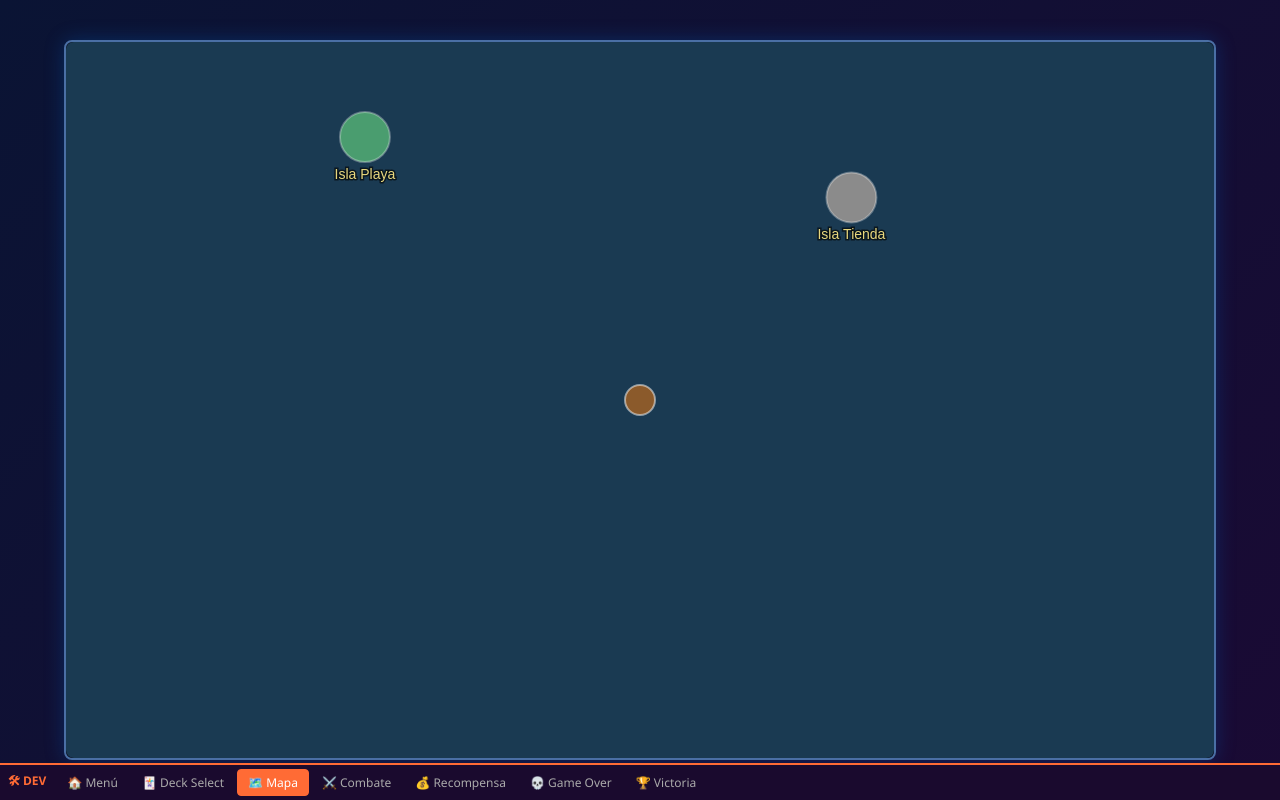
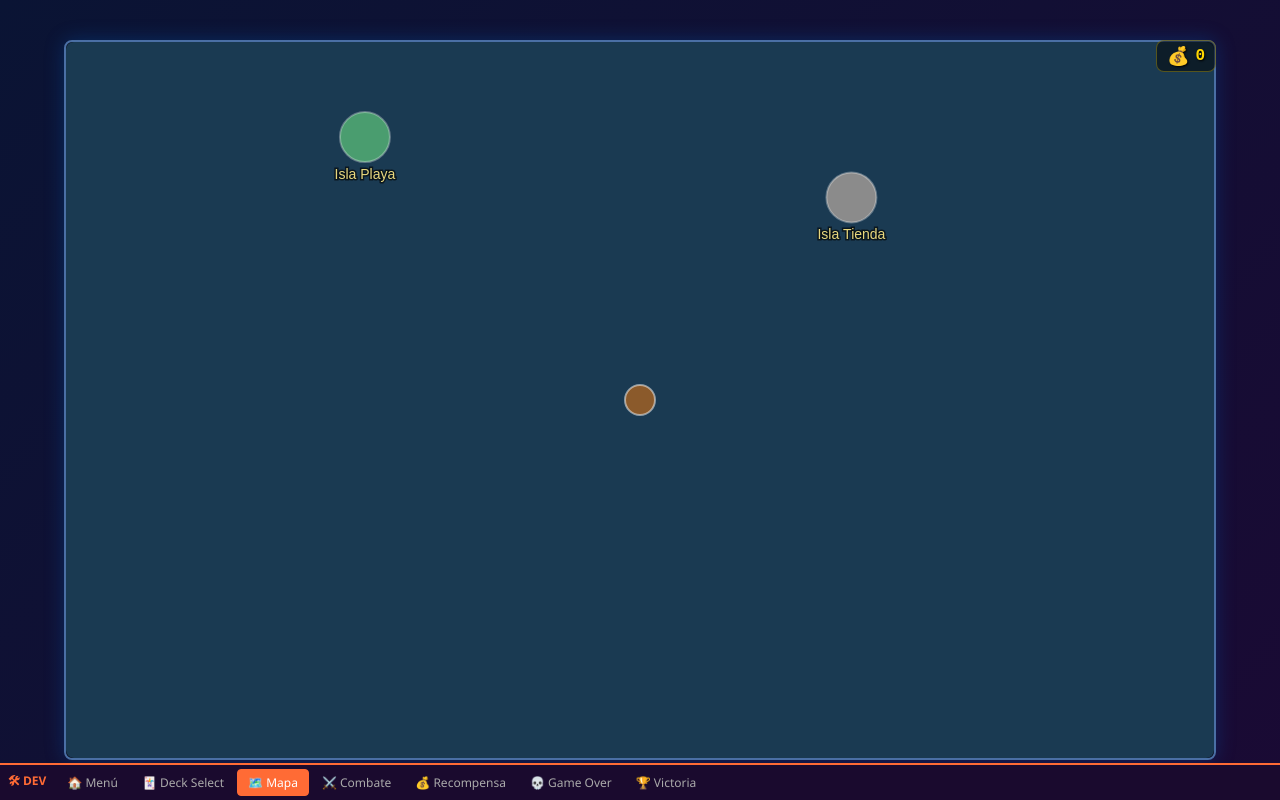
Before and after one commit to OskarRehbein/web_game_project_mc_or, a Vue app: page /map in a window 1280 px wide. Built offline with nearby package versions, Linux system fonts and the light colour scheme.

Commit message:
feat: T059 implementada, añadido GoldCounter.vue para manejo de recompensa

```diff
--- a/src/assets/data/bosses.json
+++ b/src/assets/data/bosses.json
@@ -2,7 +2,7 @@
   {
     "id": "crab_captain",
     "name": "Capitán Cangrejo",
-    "isMajor": false,
+    "isMajor": true,
     "hp": 120,
     "maxHp": 120,
     "spriteKey": "boss_crab_captain",
--- /dev/null
+++ b/src/components/hud/GoldCounter.vue
@@ -0,0 +1,36 @@
+<template>
+  <div class="gold-counter" title="Oro del jugador">
+    <span class="gold-counter__icon">💰</span>
+    <span class="gold-counter__amount">{{ playerStore.gold }}</span>
+  </div>
+</template>
+
+<script setup>
+import { usePlayerStore } from '@/stores/playerStore'
+
+/**
+ * @description Muestra el oro actual del jugador reactivamente.
+ */
+const playerStore = usePlayerStore()
+</script>
+
+<style scoped>
+.gold-counter {
+  display: flex;
+  align-items: center;
+  gap: 6px;
+  background: rgba(0, 0, 0, 0.5);
+  padding: 4px 10px;
+  border-radius: 8px;
+  border: 1px solid rgba(255, 215, 0, 0.3);
+  font-family: monospace;
+  font-size: 16px;
+  font-weight: bold;
+  color: #ffd700;
+  text-shadow: 1px 1px 2px #000;
+}
+
+.gold-counter__icon {
+  font-size: 18px;
+}
+</style>
--- a/src/views/CombatView.vue
+++ b/src/views/CombatView.vue
@@ -53,6 +53,7 @@
               :hp="playerHp"
               :max-hp="playerMaxHp"
             />
+            <GoldCounter />
           </div>
 
           <div class="combat-view__hotbar">
@@ -109,6 +110,7 @@ import { useDeckStore } from '@/stores/deckStore.js'
 import { createCombatApp } from '@/engine/combat/CombatEngine.js'
 import BossHealthBar from '@/components/hud/BossHealthBar.vue'
 import HealthBar from '@/components/hud/HealthBar.vue'
+import GoldCounter from '@/components/hud/GoldCounter.vue'
 
 /**
  * @description Pantalla de combate fullscreen. Monta el canvas PixiJS en onMounted,
@@ -366,6 +368,9 @@ onUnmounted(() => {
 .combat-view__hp-block {
   pointer-events: none;
   min-width: 220px;
+  display: flex;
+  flex-direction: column;
+  gap: 8px;
 }
 
 .combat-view__hotbar {
--- a/src/views/MapView.vue
+++ b/src/views/MapView.vue
@@ -6,6 +6,14 @@
         class="map-canvas"
       />
     </div>
+
+    <!-- HUD Overlay -->
+    <div class="map-hud">
+      <div class="map-hud__top-right">
+        <GoldCounter />
+      </div>
+    </div>
+
     <!-- Ventana de eventos -->
     <EventWindow
       v-if="showEventWindow"
@@ -37,6 +45,7 @@ import { generateIslandOptions, generateBossGateOptions } from '@/engine/simulat
 import { resolveOutcome } from '@/engine/simulation/EventResolver.js'
 import { generateShopCatalog } from '@/engine/simulation/ShopSystem.js'
 import EventWindow from '@/components/EventWindow.vue'
+import GoldCounter from '@/components/hud/GoldCounter.vue'
 import { useGameStore } from '@/stores/gameStore.js'
 import { usePlayerStore } from '@/stores/playerStore.js'
 import { useDeckStore } from '@/stores/deckStore.js'
@@ -731,4 +740,20 @@ onUnmounted(() => {
   max-width: 100%;
   max-height: 100%;
 }
+
+.map-hud {
+  position: absolute;
+  top: 0;
+  left: 0;
+  width: 100%;
+  height: 100%;
+  pointer-events: none; /* Allows clicks to pass through to the canvas */
+}
+
+.map-hud__top-right {
+  position: absolute;
+  top: 5%;
+  right: 5%;
+  pointer-events: auto; /* So you could hover or click tooltips if added */
+}
 </style>
```
Also changed, not shown: specs/001-fathoms-end-core/tasks.md (+1 -1 lines).
